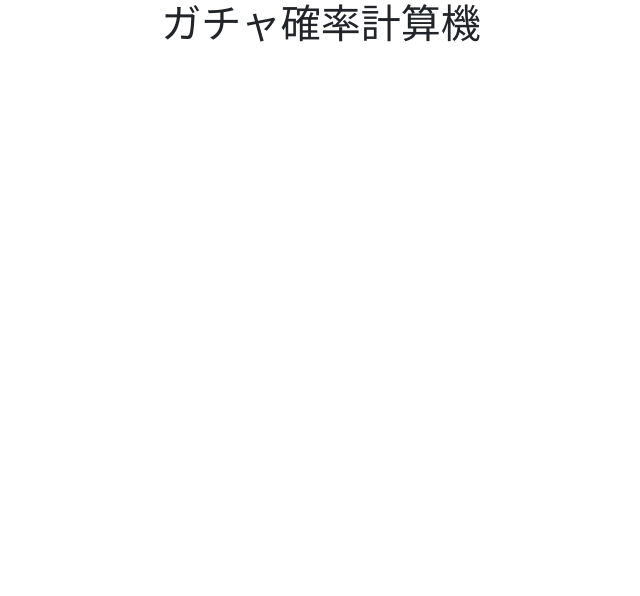
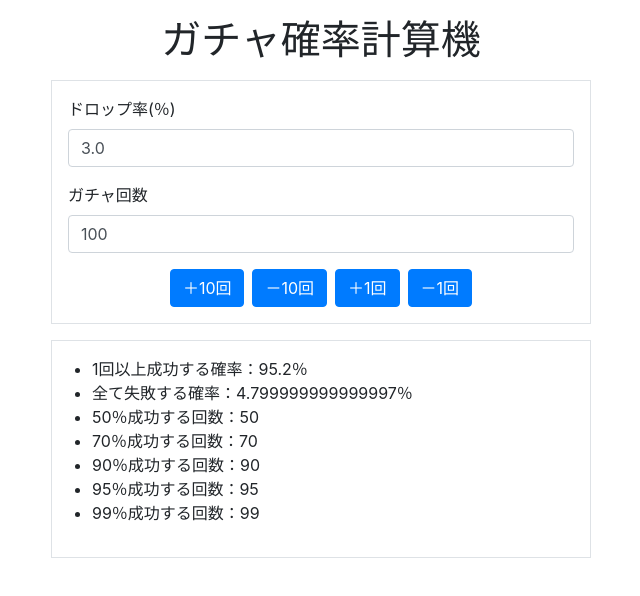
Before and after one commit to YSRKEN/CalcGachaProbTool, an Angular app in the folder CalcGachaProbTool/: page / in a window 1280 px wide. Shown: the top 596 px of the page, without its empty margins (319-959 px from the left). Built offline with nearby package versions, Linux system fonts and the light colour scheme.

Commit message:
雑にメイン画面の実装を書いた

```diff
--- a/CalcGachaProbTool/src/app/app.module.ts
+++ b/CalcGachaProbTool/src/app/app.module.ts
@@ -8,6 +8,7 @@ import { ServiceWorkerModule } from '@angular/service-worker';
 import { environment } from '../environments/environment';
 import { RouterModule } from '@angular/router';
 import { MainComponent } from './main/main.component';
+import { FormsModule } from '@angular/forms';
 
 @NgModule({
   declarations: [
@@ -19,7 +20,8 @@ import { MainComponent } from './main/main.component';
     AppRoutingModule,
     ServiceWorkerModule.register('/ngsw-worker.js', { enabled: environment.production }),
     RouterModule,
-    NgbModule.forRoot()
+    NgbModule.forRoot(),
+    FormsModule
   ],
   providers: [],
   bootstrap: [AppComponent]
--- a/CalcGachaProbTool/src/app/main/main.component.html
+++ b/CalcGachaProbTool/src/app/main/main.component.html
@@ -1 +1,41 @@
-<h1 class="text-center">ガチャ確率計算機</h1>
+<div class="container">
+    <div class="row">
+        <div class="col-xs-12 col-sm-8 col-md-6 mx-auto my-3">
+            <h1 class="text-center d-none d-sm-block">ガチャ確率計算機</h1>
+            <h2 class="text-center d-xs-block d-sm-none">ガチャ確率計算機</h2>
+            <div class="my-3 border p-3">
+                <form>
+                    <div class="form-group">
+                        <label for='dropPer'>ドロップ率(％)</label>
+                        <input type='text' class="form-control" id="dropPer" placeholder="ドロップ率(％)" name='dropPer' [(ngModel)]='dropPer'>
+                        <small class="text-danger">
+                            <strong>{{dropPerError}}</strong>
+                        </small>
+                    </div>
+                    <div class="form-group">
+                        <label for='gachaCount'>ガチャ回数</label>
+                        <input type='text' class="form-control" id='gachaCount' placeholder="パスワード" name='gachaCount' [(ngModel)]='gachaCount'>
+                        <small class="text-danger">
+                            <strong>{{gachaCountError}}</strong>
+                        </small>
+                    </div>
+                    <div class="d-flex">
+                        <button type="button" class="btn btn-primary ml-auto mr-1">＋10回</button>
+                        <button type="button" class="btn btn-primary mx-1">－10回</button>
+                        <button type="button" class="btn btn-primary mx-1">＋1回</button>
+                        <button type="button" class="btn btn-primary ml-1 mr-auto">－1回</button>
+                    </div>
+                </form>
+            </div>
+            <div class="my-3 border py-3">
+                <ul>
+                    <li>1回以上成功する確率：{{anySuccessPer}}％</li>
+                    <li>全て失敗する確率：{{allFailPer}}％</li>
+                    <div *ngFor="let perOfAnySuccess of perList">
+                        <li>{{perOfAnySuccess}}％成功する回数：{{anySuccessCount(perOfAnySuccess)}}</li>
+                    </div>
+                </ul>
+            </div>
+        </div>
+    </div>
+</div>
--- a/CalcGachaProbTool/src/app/main/main.component.ts
+++ b/CalcGachaProbTool/src/app/main/main.component.ts
@@ -7,9 +7,53 @@ import { Component, OnInit } from '@angular/core';
 })
 export class MainComponent implements OnInit {
 
+  /**
+   * 1回だけ回してドロップする確率
+   */
+  dropPer: string = "3.0";
+
+  /**
+   * dropPerのエラー欄
+   */
+  dropPerError: string = "";
+
+  /**
+   * ガチャ回数
+   */
+  gachaCount: string = "100";
+
+  /**
+   * dropPerのエラー欄
+   */
+  gachaCountError: string = "";
+
+  /**
+   * 「X％成功する回数」におけるXのリスト
+   */
+  perList: number[] = [50, 70, 90, 95, 99];
+
   constructor() { }
 
-  ngOnInit() {
+  ngOnInit() {}
+
+  /**
+   * 1回以上成功する確率
+   */
+  get anySuccessPer(): number{
+    return 95.2;
   }
 
+    /**
+   * 全て失敗する確率
+   */
+  get allFailPer(): number{
+    return 100.0 - this.anySuccessPer;
+  }
+
+  /**
+   * X％成功する回数
+   */
+  anySuccessCount(perOfAnySuccess: number): number{
+    return perOfAnySuccess;
+  }
 }
```
